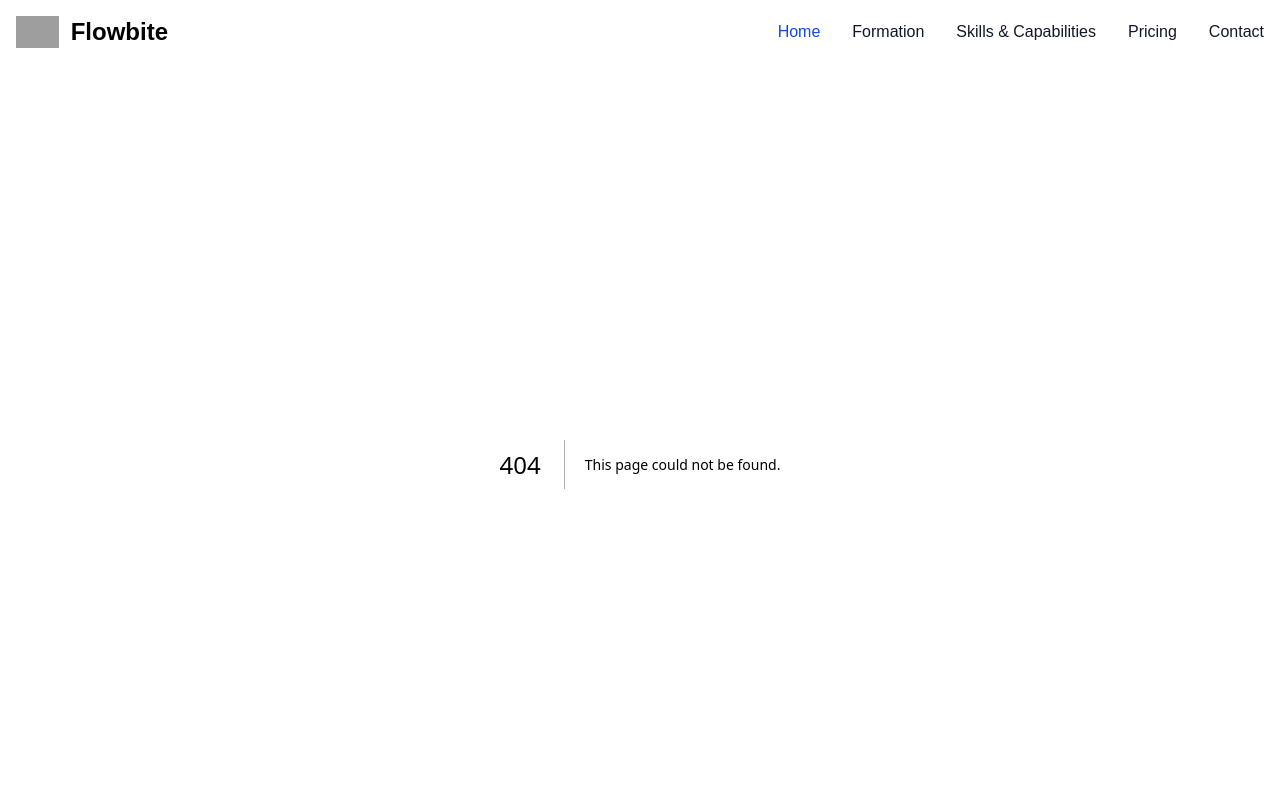
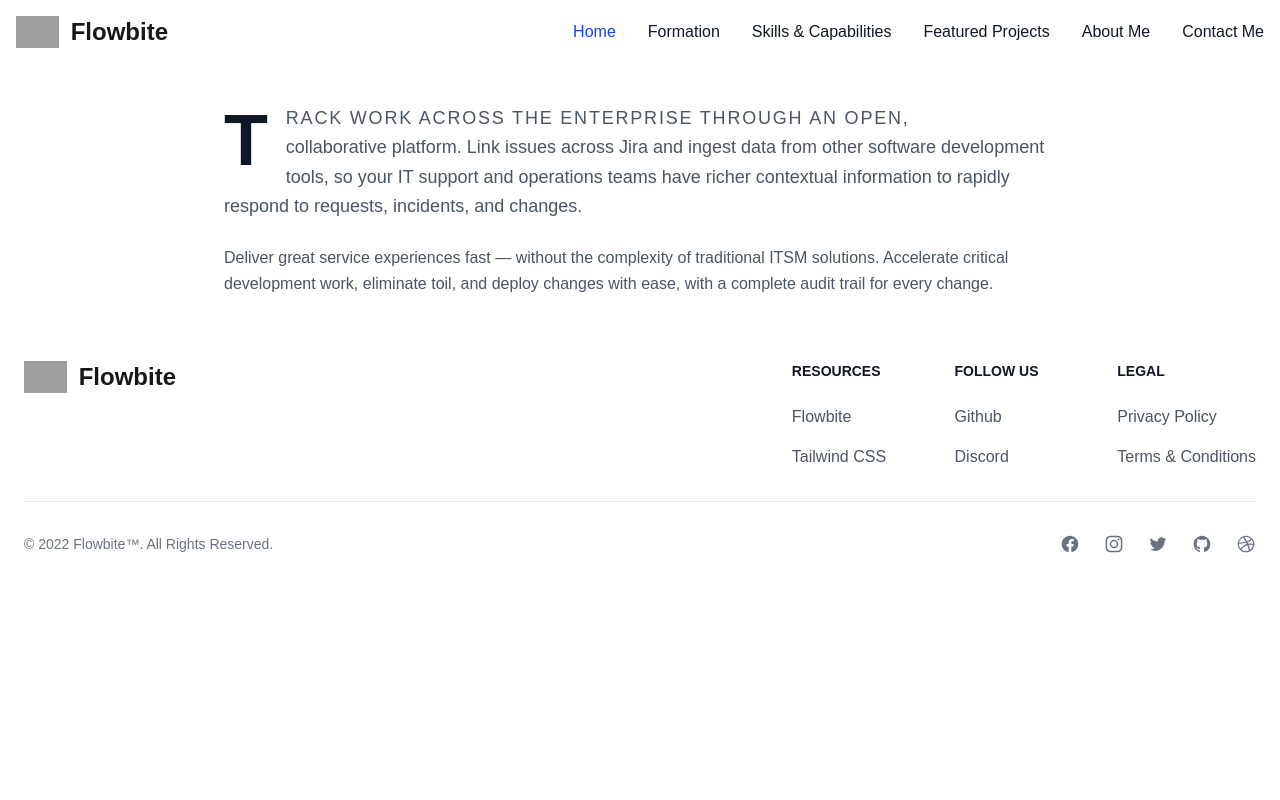
Before and after one commit to boumazian/Fad-portfolio, a Next.js app: page /aboutme in a window 1280 px wide. Before the commit this address had no page. Shown: the top 800 px of the page. Built offline with nearby package versions, Linux system fonts and the light colour scheme; grey boxes are pictures that could not be loaded.

Commit message:
add link in navbar

```diff
--- /dev/null
+++ b/src/app/aboutme/page.tsx
@@ -0,0 +1,18 @@
+export default function AboutMe() {
+  return (
+    <div className="max-w-4xl mx-auto px-4 sm:px-8 py-10">
+      <p className="mb-6 text-gray-600 dark:text-gray-400 text-lg leading-relaxed first-line:uppercase first-line:tracking-widest
+
+      first-letter:text-7xl first-letter:font-bold
+       first-letter:text-gray-900 dark:first-letter:text-white first-letter:me-4 first-letter:float-start">
+        Track work across the enterprise through an open, collaborative platform. Link issues across Jira and ingest data from other
+        software development tools, so your IT support and operations teams have richer contextual information to rapidly respond to
+        requests, incidents, and changes.
+      </p>
+      <p className="text-gray-600 dark:text-gray-400 text-base leading-relaxed">
+        Deliver great service experiences fast — without the complexity of traditional ITSM solutions. Accelerate
+        critical development work, eliminate toil, and deploy changes with ease, with a complete audit trail for every change.
+      </p>
+    </div>
+  );
+}
--- a/src/components/navbar.tsx
+++ b/src/components/navbar.tsx
@@ -17,7 +17,7 @@ export default function Navbar (){
     <div className="hidden w-full md:block md:w-auto" id="navbar-default">
       <ul className="font-medium flex flex-col p-4 md:p-0 mt-4 border border-gray-100 rounded-lg bg-gray-50 md:flex-row md:space-x-8 rtl:space-x-reverse md:mt-0 md:border-0 md:bg-white dark:bg-gray-800 md:dark:bg-gray-900 dark:border-gray-700">
         <li>
-          <a href="#" className="block py-2 px-3 text-white bg-blue-700 rounded-sm md:bg-transparent md:text-blue-700 md:p-0 dark:text-white md:dark:text-blue-500" aria-current="page">Home</a>
+          <a href="/" className="block py-2 px-3 text-white bg-blue-700 rounded-sm md:bg-transparent md:text-blue-700 md:p-0 dark:text-white md:dark:text-blue-500" aria-current="page">Home</a>
         </li>
         <li>
           <a href="/formation" className="block py-2 px-3 text-gray-900 rounded-sm hover:bg-gray-100 md:hover:bg-transparent md:border-0 md:hover:text-blue-700 md:p-0 dark:text-white md:dark:hover:text-blue-500 dark:hover:bg-gray-700 dark:hover:text-white md:dark:hover:bg-transparent">Formation</a>
@@ -26,10 +26,13 @@ export default function Navbar (){
           <a href="/skills" className="block py-2 px-3 text-gray-900 rounded-sm hover:bg-gray-100 md:hover:bg-transparent md:border-0 md:hover:text-blue-700 md:p-0 dark:text-white md:dark:hover:text-blue-500 dark:hover:bg-gray-700 dark:hover:text-white md:dark:hover:bg-transparent">Skills & Capabilities</a>
         </li>
         <li>
-          <a href="#" className="block py-2 px-3 text-gray-900 rounded-sm hover:bg-gray-100 md:hover:bg-transparent md:border-0 md:hover:text-blue-700 md:p-0 dark:text-white md:dark:hover:text-blue-500 dark:hover:bg-gray-700 dark:hover:text-white md:dark:hover:bg-transparent">Pricing</a>
+          <a href="#" className="block py-2 px-3 text-gray-900 rounded-sm hover:bg-gray-100 md:hover:bg-transparent md:border-0 md:hover:text-blue-700 md:p-0 dark:text-white md:dark:hover:text-blue-500 dark:hover:bg-gray-700 dark:hover:text-white md:dark:hover:bg-transparent">Featured Projects</a>
         </li>
         <li>
-          <a href="#" className="block py-2 px-3 text-gray-900 rounded-sm hover:bg-gray-100 md:hover:bg-transparent md:border-0 md:hover:text-blue-700 md:p-0 dark:text-white md:dark:hover:text-blue-500 dark:hover:bg-gray-700 dark:hover:text-white md:dark:hover:bg-transparent">Contact</a>
+          <a href="/aboutme" className="block py-2 px-3 text-gray-900 rounded-sm hover:bg-gray-100 md:hover:bg-transparent md:border-0 md:hover:text-blue-700 md:p-0 dark:text-white md:dark:hover:text-blue-500 dark:hover:bg-gray-700 dark:hover:text-white md:dark:hover:bg-transparent">About Me</a>
+        </li>
+        <li>
+          <a href="#" className="block py-2 px-3 text-gray-900 rounded-sm hover:bg-gray-100 md:hover:bg-transparent md:border-0 md:hover:text-blue-700 md:p-0 dark:text-white md:dark:hover:text-blue-500 dark:hover:bg-gray-700 dark:hover:text-white md:dark:hover:bg-transparent">Contact Me</a>
         </li>
       </ul>
     </div>
```
